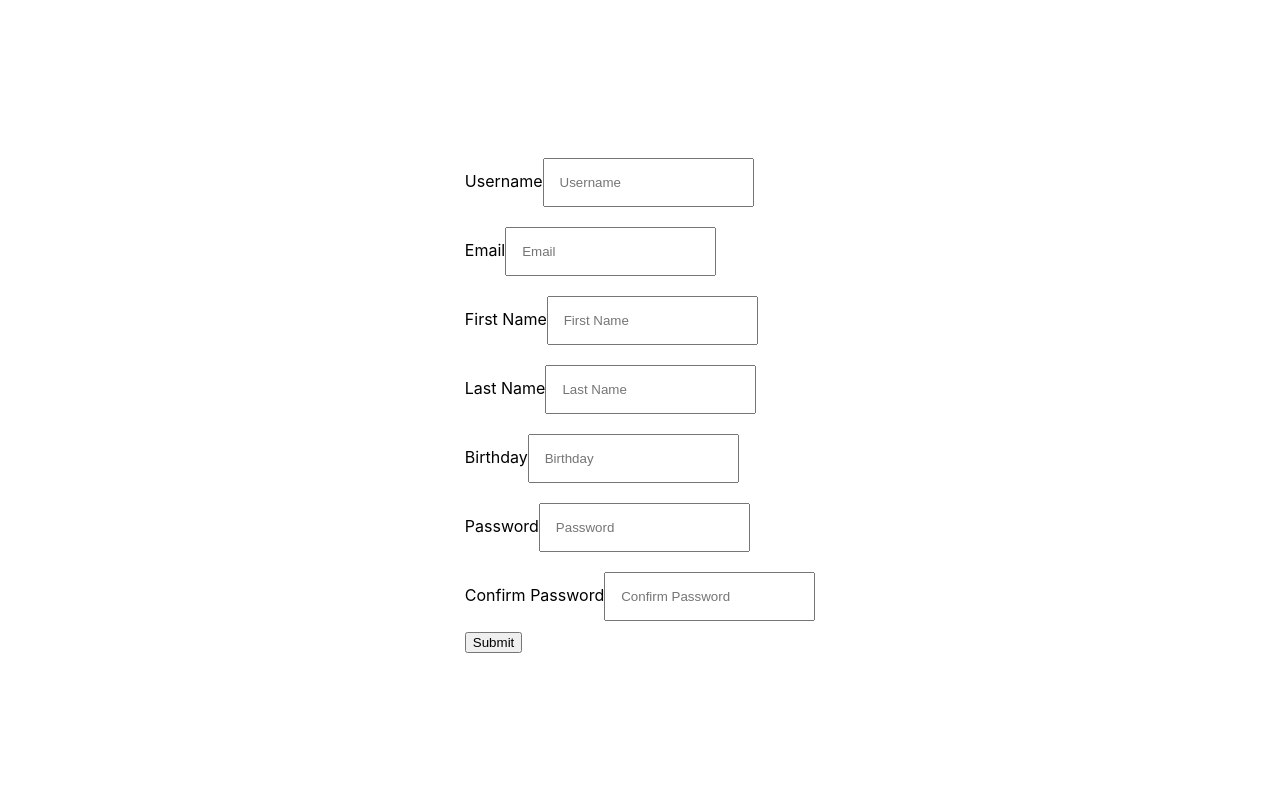
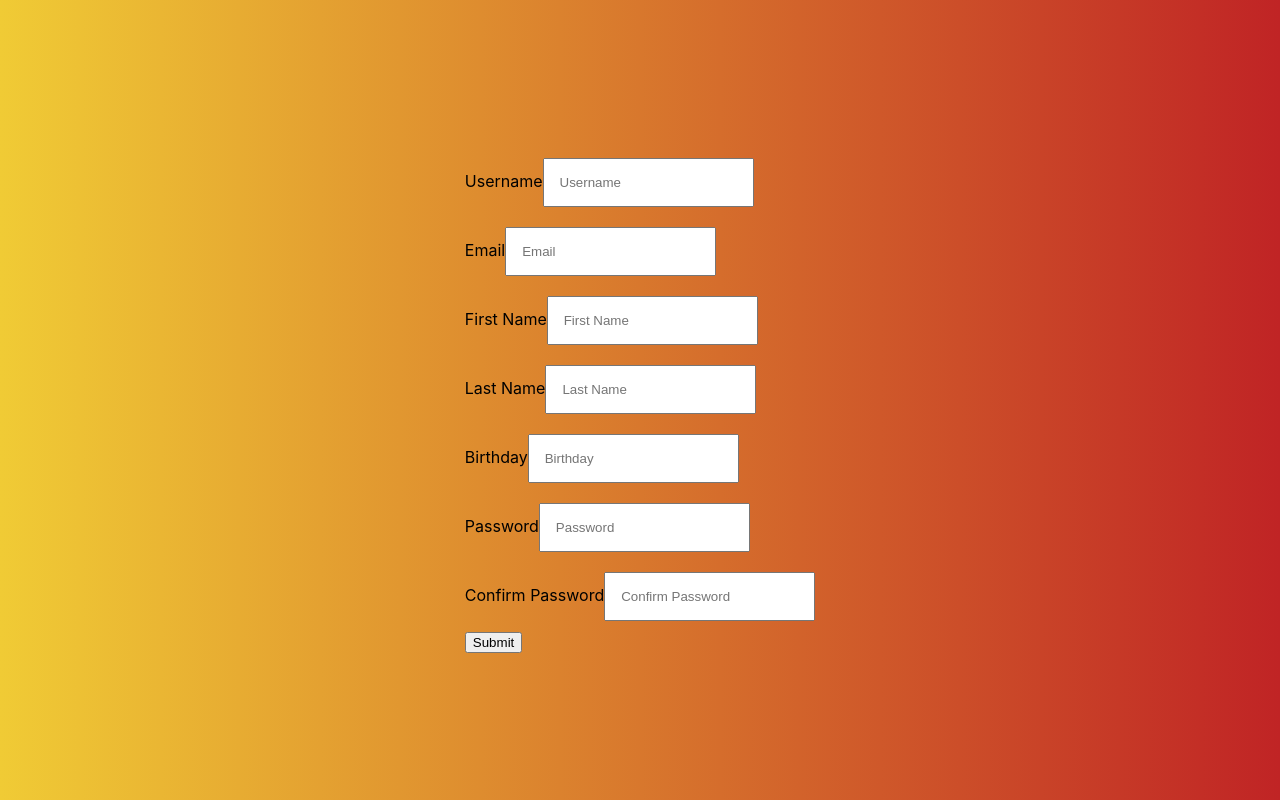
Before and after one commit to snowleopardAlexa/form-validation-app, a React (Create React App) app: page / in a window 1280 px wide. Built offline with nearby package versions, Linux system fonts and the light colour scheme.

Commit message:
add gradient background

```diff
--- a/src/App.css
+++ b/src/App.css
@@ -3,4 +3,7 @@
   align-items: center;
   justify-content: center;
   height: 100vh;
+  background: #C02425;  /* fallback for old browsers */
+  background: -webkit-linear-gradient(to right, #F0CB35, #C02425);  /* Chrome 10-25, Safari 5.1-6 */
+  background: linear-gradient(to right, #F0CB35, #C02425); /* W3C, IE 10+/ Edge, Firefox 16+, Chrome 26+, Opera 12+, Safari 7+ */
 }
```
